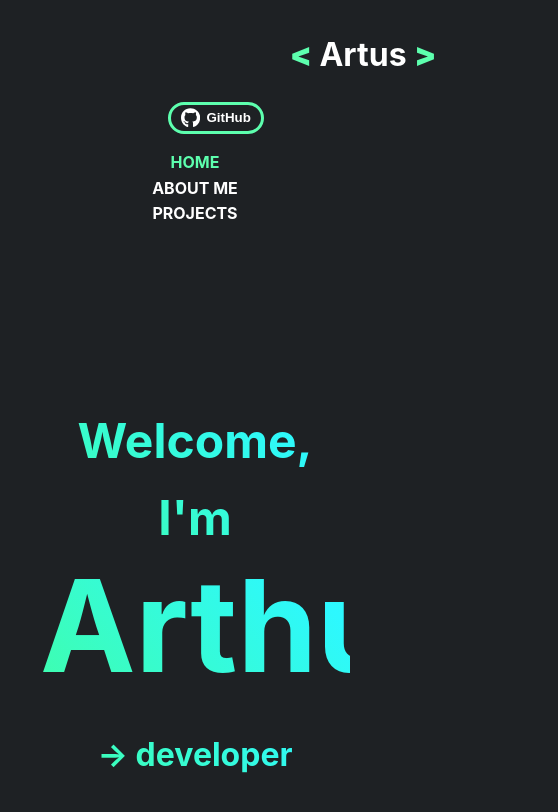
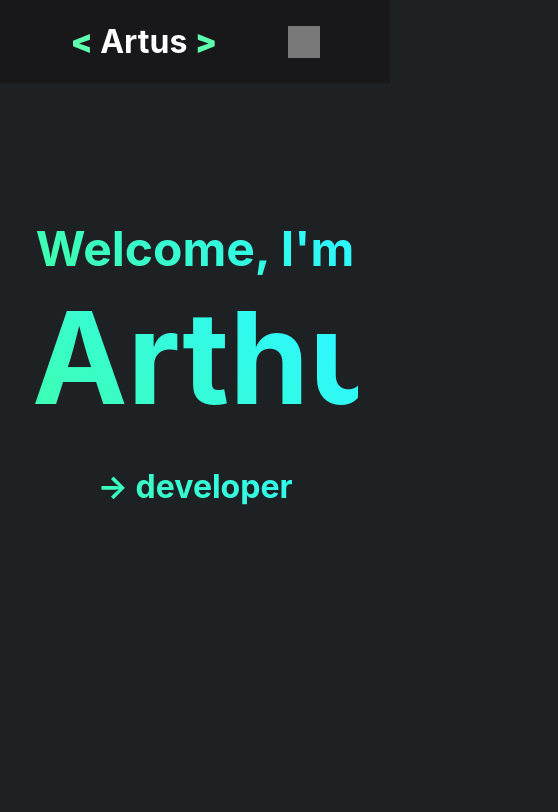
Before and after one commit to ArtusLama/PortfolioVueJs, a Vue app in the folder artus-dev/: page / in a window 390 px wide. Shown: the top 812 px of the page, 558 px wide, since content can reach past the window. Built offline with nearby package versions, Linux system fonts and the light colour scheme.

Commit message:
working mobile navbar

```diff
--- a/artus-dev/src/assets/base.css
+++ b/artus-dev/src/assets/base.css
@@ -18,6 +18,8 @@ body[theme="purple"] {
 
 
 body {
+    margin: 0;
+    padding: 0;
     overflow-x: hidden;
     color: #FFFFFF;
     background: var(--color-background);
@@ -30,5 +32,4 @@ body {
     font-weight: bold;
     text-rendering: optimizeLegibility;
     -webkit-font-smoothing: antialiased;
-    -moz-osx-font-smoothing: grayscale;
 }
--- a/artus-dev/src/components/NavBar.vue
+++ b/artus-dev/src/components/NavBar.vue
@@ -1,27 +1,70 @@
 
 <script setup>
     import GithubIcon from "./icons/GithubIcon.vue"
+
 </script>
 
 <template>
-    <div class="navbar">
+
+    <div class="navbar navbarLargeScreen">
         <h1><span class="green_logo_bracket">&lt;</span> Artus <span class="green_logo_bracket">&gt;</span></h1>
-        <button class="navbar_button navbar_button_small_screen navbar_small_screen"><GithubIcon/><span>GitHub</span></button>
+
 
         <ul>
             <li><router-link to="/">HOME</router-link></li>
             <li><router-link to="/about-me">ABOUT ME</router-link></li>
             <li><router-link to="/projects">PROJECTS</router-link></li>
         </ul>
-        <ul class="navbar_large_screen">
-            <a href="https://github.com/ArtusLama" target="_blank" class="navbar_icon navbar_large_screen"><GithubIcon/></a>
-            <button class="navbar_button navbar_large_screen">Contact</button>
+        <ul>
+            <a href="https://github.com/ArtusLama" target="_blank" class="navbar_icon"><GithubIcon/></a>
+            <button class="navbar_button">Contact</button>
         </ul>
+    </div>
+
+
+    <div class="navbar navbarSmallScreen">
+
+        <ul class="smallNavbar_header">
+            <h1><span class="green_logo_bracket">&lt;</span> Artus <span class="green_logo_bracket">&gt;</span></h1>
+            <span class="navbar_hamburger" @click="toggleHamburgerNavbarMenu()">
+                <div class="navbar_hamburger_1"></div>
+                <div class="navbar_hamburger_2"></div>
+                <div class="navbar_hamburger_3"></div>
+            </span>
+        </ul>
+        <div class="smallNavbarMenuContent">
+            <ul class="smallNavbar_links">
+                <li><router-link to="/">HOME</router-link></li>
+                <li><router-link to="/about-me">ABOUT ME</router-link></li>
+                <li><router-link to="/projects">PROJECTS</router-link></li>
+            </ul>
+            <ul>
+                <button class="smallNavbar_button"><GithubIcon/><span>GitHub</span></button>
+            </ul>
+        </div>
+
+
 
     </div>
 </template>
 
+<script>
+    export default {
+
+        methods: {
+
+            toggleHamburgerNavbarMenu() {
+                document.querySelector(".smallNavbarMenuContent").classList.toggle("showMenuContent");
+            }
+        }
+
+    }
+</script>
+
 <style>
+
+
+
     .navbar {
 
         display: flex;
@@ -32,13 +75,11 @@
     .navbar h1 {
         white-space: nowrap;
     }
+
     .navbar ul {
         display: flex;
         align-items: center;
         list-style-type: none;
-    }
-    .navbar_large_screen {
-        padding: 0;
     }
     .navbar ul *{
         transition: color, fill, background-color 100ms ease-in-out;
@@ -98,49 +139,75 @@
         margin-bottom: 1rem;
     }
 
-    .navbar_small_screen {
+
+
+    .navbar_hamburger {
+        width: 2rem;
+        height: 2rem;
+        background-color: rgb(121, 121, 121);
+    }
+
+    .navbarSmallScreen {
         display: none;
     }
-
-
-    @media screen and (max-width: 1150px) {
-
-        .navbar_large_screen {
+    @media screen and (max-width: 768px) {
+        .navbarSmallScreen {
+            display: flex;
+            position: static;
+            background-color: rgb(24, 24, 27);
+            flex-direction: column;
+            width: 100vw;
+            padding: 0;
+            left: 0;
+            right: 0;
+            top: 0;
+        }
+        .navbarLargeScreen {
             display: none;
         }
-        .navbar_small_screen {
-            display: block;
-        }
 
-        .navbar {
-            flex-direction: column;
-        }
-        .navbar h1 {
-            width: 100vw;
-            text-align: center;
-        }
         .navbar ul {
             padding: 0;
             flex-direction: column;
+
         }
         .navbar ul *{
             padding: 0;
             margin: 0 !important;
             text-align: center;
         }
-        .navbar_button_small_screen {
-            margin: 0;
+
+        .smallNavbar_header {
+            flex-direction: row !important;
+            justify-content: space-evenly;
+            width: 100vw;
+
         }
-        .navbar_button_small_screen svg {
+        .navbar h1 {
+            text-align: center;
+            left: 0;
+        }
+
+        .smallNavbarMenuContent {
+            display: none;
+        }
+        .smallNavbarMenuContent.showMenuContent {
+            display: block;
+        }
+
+        .smallNavbar_button {
+            white-space: nowrap;
+        }
+        .smallNavbar_button svg {
             width: 1.2rem;
             fill: var(--color-white);
             margin-right: 6px;
             vertical-align: middle;
         }
-        .navbar_button_small_screen span {
+        .smallNavbar_button span {
             vertical-align: middle;
         }
 
+    }
 
-    }
 </style>
```
Also changed, not shown: 1 other file (tests, documents, lock files or other folders).
